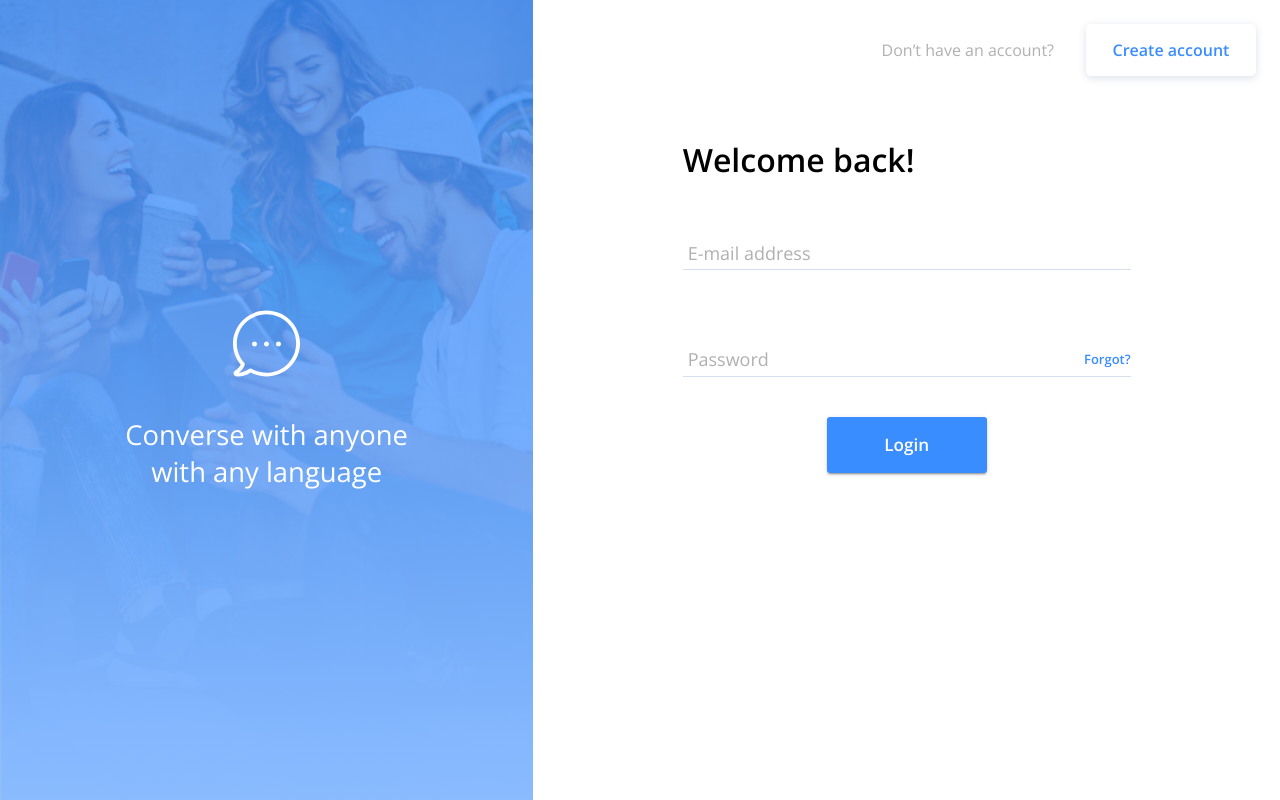
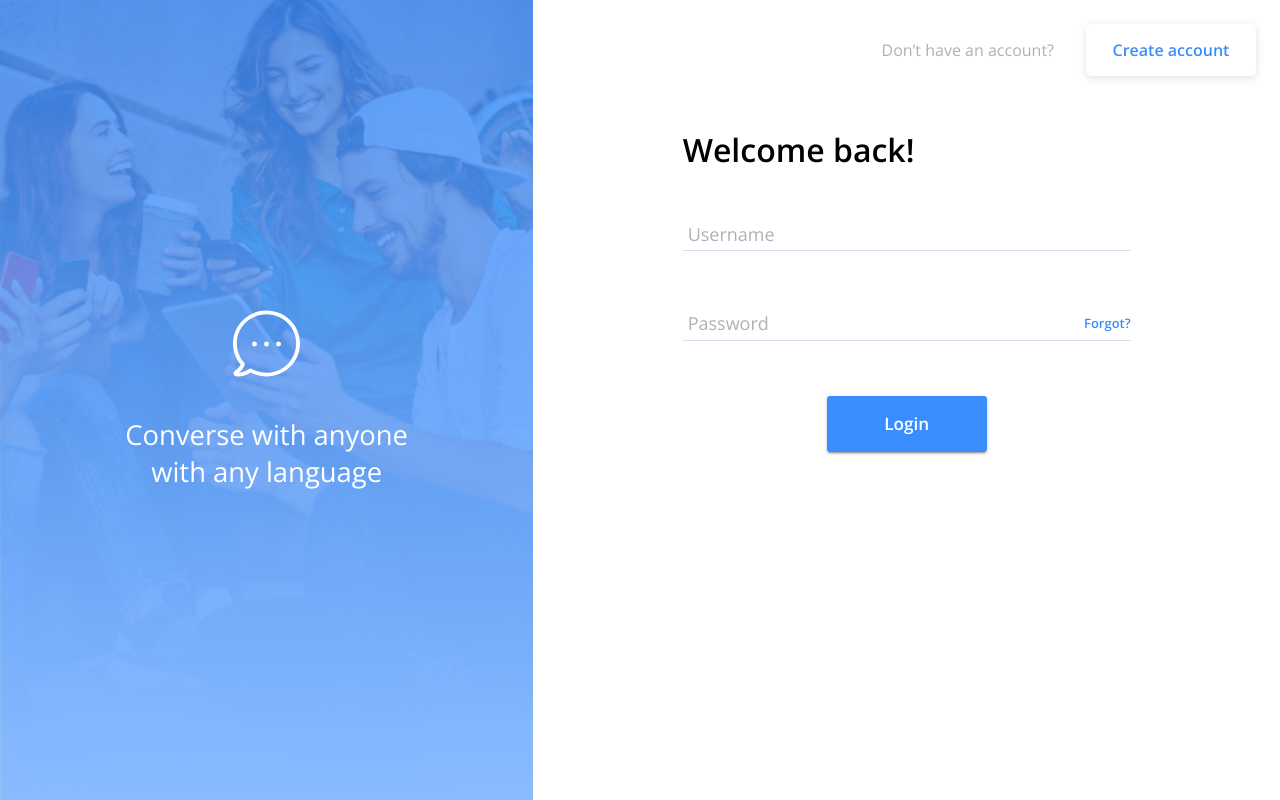
Before and after one commit to petrepan/messenger-app, a React (Create React App) app in the folder client/: page /login in a window 1280 px wide. Built offline with nearby package versions, Linux system fonts and the light colour scheme; no server answers.

Commit message:
refactor code

```diff
--- a/client/src/Login.js
+++ b/client/src/Login.js
@@ -3,7 +3,6 @@ import { Redirect, useHistory } from "react-router-dom";
 import { connect } from "react-redux";
 import {
   Grid,
-  Box,
   InputAdornment,
   FormControl,
   TextField,
@@ -48,13 +47,12 @@ const Login = ({ user, login }) => {
       <Grid container align="center" justify="center" direction="column">
         <FormControl margin="normal" required>
           <TextField
-            aria-label="Email address"
-            label="E-mail address"
+            aria-label="Username"
+            label="Username"
             name="username"
             type="text"
           />
         </FormControl>
-        <Box my={2} />
         <FormControl margin="normal" required>
           <TextField
             aria-label="password"
--- a/client/src/Signup.js
+++ b/client/src/Signup.js
@@ -3,7 +3,6 @@ import { Redirect, useHistory } from "react-router-dom";
 import { connect } from "react-redux";
 import {
   Grid,
-  Box,
   FormControl,
   TextField,
   FormHelperText,
@@ -53,7 +52,6 @@ const Signup = ({ user, register }) => {
             fullWidth
           />
         </FormControl>
-        <Box my={2} />
         <FormControl>
           <TextField
             label="E-mail address"
@@ -63,7 +61,6 @@ const Signup = ({ user, register }) => {
             required
           />
         </FormControl>
-        <Box my={2} />
         <FormControl error={!!formErrorMessage.confirmPassword}>
           <TextField
             aria-label="password"
@@ -75,7 +72,6 @@ const Signup = ({ user, register }) => {
           />
           <FormHelperText>{formErrorMessage.confirmPassword}</FormHelperText>
         </FormControl>
-        <Box my={2} />
         <FormControl error={!!formErrorMessage.confirmPassword}>
           <TextField
             label="Confirm Password"
--- a/client/src/components/AuthLayout.js
+++ b/client/src/components/AuthLayout.js
@@ -62,7 +62,10 @@ const useStyles = makeStyles((theme) => ({
   formWrapper: {
     width: "60%",
     minWidth: "300px",
-    margin: "auto",
+    margin: "30px auto 0px",
+  },
+  form: {
+    marginTop: "15px"
   },
   btnWrapper: {
     textAlign: "center",
@@ -104,7 +107,7 @@ const AuthLayout = (props) => {
       </Hidden>
 
       <Grid item xs={12} md={7}>
-        <Grid className={classes.heightFull} spacing={0}>
+        <Grid container className={classes.heightFull} spacing={0}>
           <Grid item xs={12}>
             <Box p={3}>
               <Grid container alignItems="center" justify="flex-end">
@@ -120,15 +123,15 @@ const AuthLayout = (props) => {
               </Grid>
             </Box>
           </Grid>
-          <Box my={5} />
           <Grid item className={classes.heightFull} xs={12}>
             <Grid container spacing={0} justify="center" direction="column">
               <Box className={classes.formWrapper}>
                 <Typography align="left" variant="h4" component="h4">
                   {props.title}
                 </Typography>
-                <Box my={3} />
-                <form onSubmit={props.handleFormSubmit}>
+                <form
+                  className={classes.form}
+                  onSubmit={props.handleFormSubmit}>
                   {props.children}
                   <Box className={classes.btnWrapper} my={4}>
                     <Button
--- a/client/src/themes/theme.js
+++ b/client/src/themes/theme.js
@@ -15,6 +15,11 @@ export const theme = createMuiTheme({
     },
   },
   overrides: {
+    MuiFormControl: {
+      root: {
+        marginBottom: "15px"
+      },
+    },
     MuiInput: {
       input: {
         fontWeight: "bold",
```
